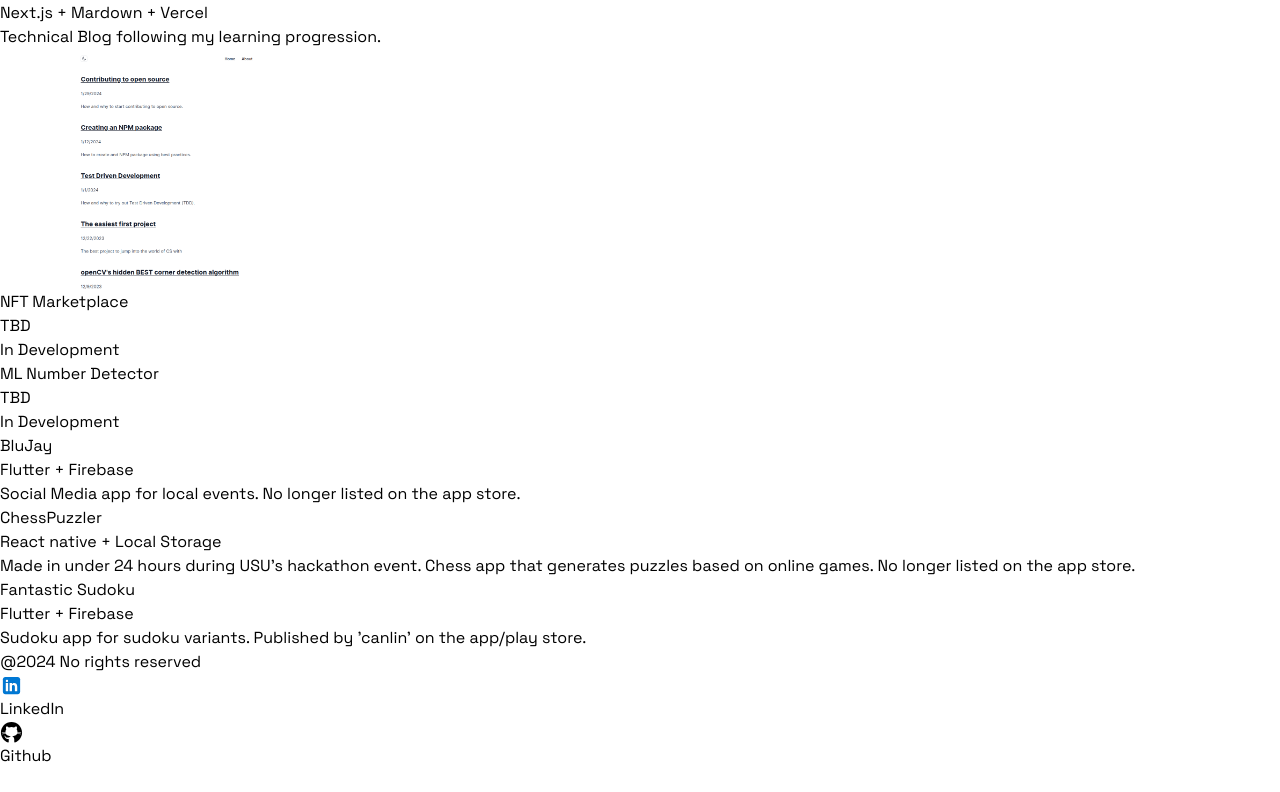
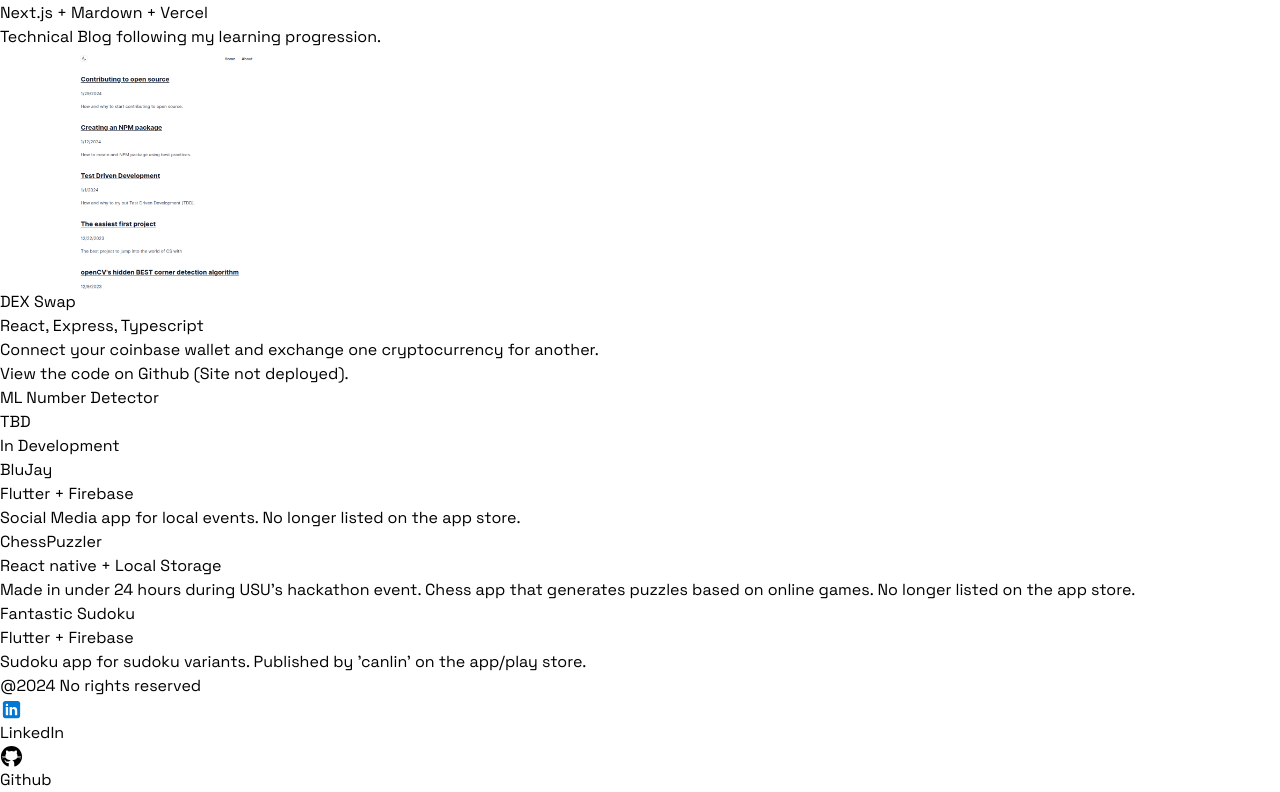
Before and after one commit to canyonbryson/nextjsportfolio, a Next.js app: page /projects in a window 1280 px wide. Shown: the part 1136-1928 px from the top of the page. Before the commit the page ends 1904 px from the top, so only its background shows below. Built offline with nearby package versions, Linux system fonts and the light colour scheme.

Commit message:
projects

```diff
--- a/app/page.tsx
+++ b/app/page.tsx
@@ -40,8 +40,8 @@ export default function Home() {
         </Link>
         <Link href={"/projects"} className={cardClasses}>
           <p className="font-bold">Personal Project 2</p>
-          <p>www.useSwiftCode.com</p>
-          <p>Custom AI Assistant Builder + Chatbot + Operations Automator</p>
+          <p>https://nextjs-technical-blog.vercel.app/</p>
+          <p>Personal Technical Blog</p>
         </Link>
       </div>
     </div>
--- a/app/projects/page.tsx
+++ b/app/projects/page.tsx
@@ -42,7 +42,10 @@ export default function Projects() {
             />
           </div>
         </Link>
-        <Link href={"https://nextjs-technical-blog.vercel.app/"} className={cardClasses}>
+        <Link
+          href={"https://nextjs-technical-blog.vercel.app/"}
+          className={cardClasses}
+        >
           <p>Technical Blog</p>
           <p className="self-start text-start text-sm italic">
             Next.js + Mardown + Vercel
@@ -60,11 +63,22 @@ export default function Projects() {
           </div>
         </Link>
         {/*  */}
-        <div className={cardClasses}>
-          <p>NFT Marketplace</p>
-          <p className="self-start text-start text-sm italic">TBD</p>
-          <p className="text-lg font-normal">In Development</p>
-        </div>
+        <Link
+          href={"https://github.com/canyonbryson/DEX_Swap"}
+          className={cardClasses}
+        >
+          <p>DEX Swap</p>
+          <p className="self-start text-start text-sm italic">
+            React, Express, Typescript
+          </p>
+          <p className="text-lg font-normal">
+            Connect your coinbase wallet and exchange one cryptocurrency for
+            another.
+          </p>
+          <p className="text-lg font-normal">
+            View the code on Github (Site not deployed).
+          </p>
+        </Link>
         <div className={cardClasses}>
           <p>ML Number Detector</p>
           <p className="self-start text-start text-sm italic">TBD</p>
```
